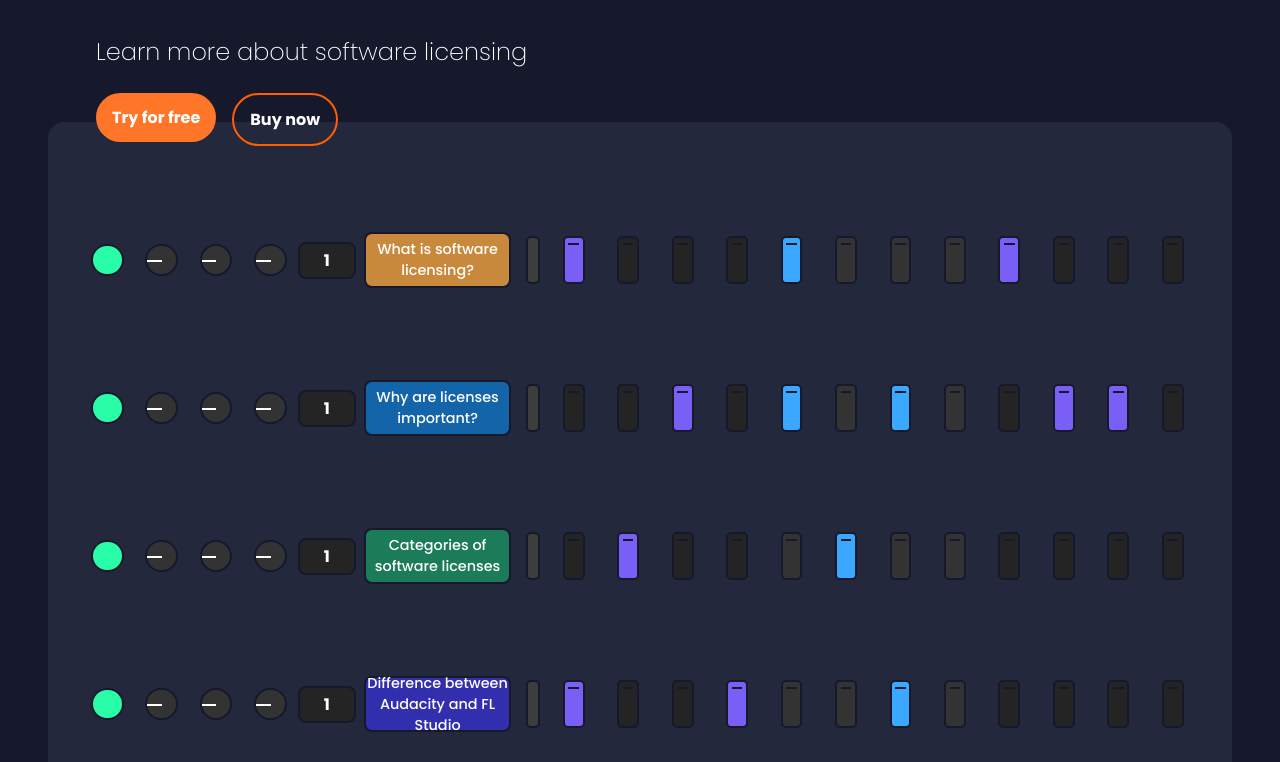
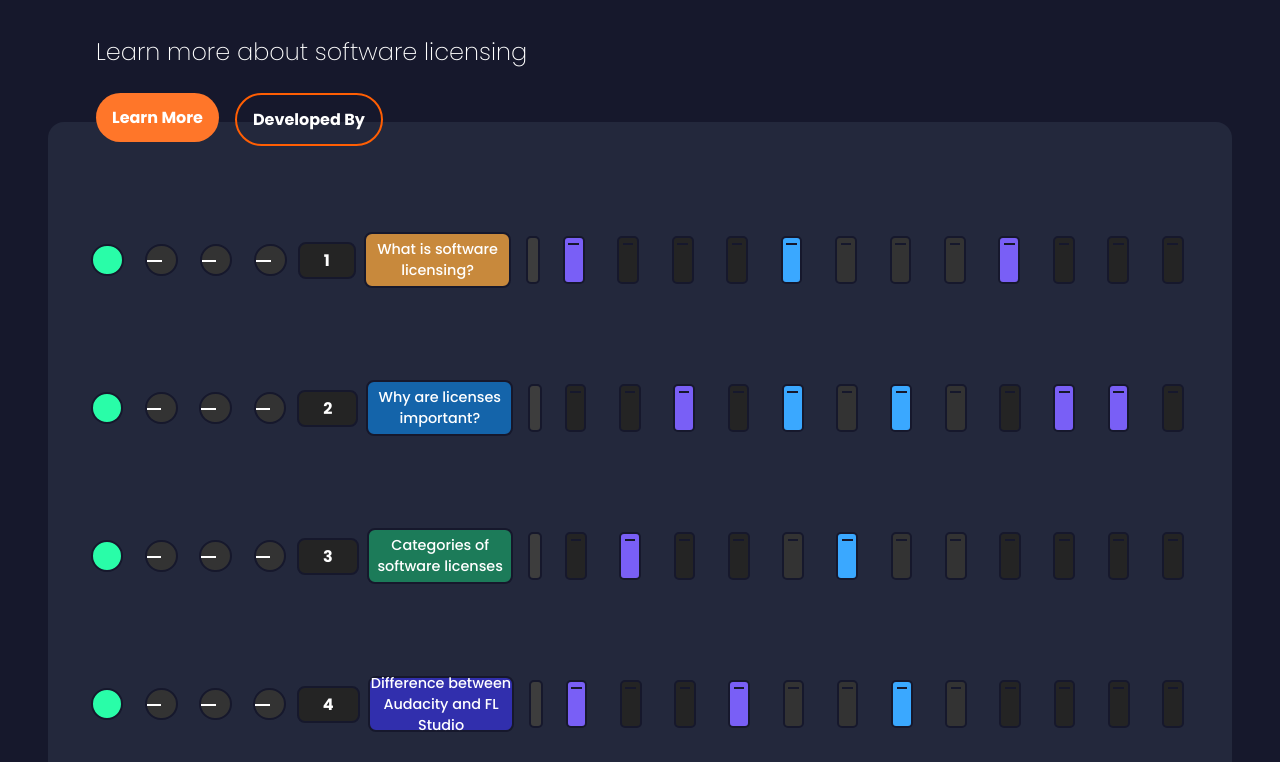
Before and after one commit to AdrianBonpin/tfl-software_licensing, a Next.js app: page / in a window 1280 px wide. Shown: the part 598-1360 px from the top of the page. Built offline with nearby package versions, Linux system fonts and the light colour scheme.

Commit message:
fix: numbering

```diff
--- a/app/page.tsx
+++ b/app/page.tsx
@@ -15,10 +15,10 @@ export default function LandingPage() {
           <h3>Learn more about software licensing</h3>
           <div>
             <Link href={'#try'}>
-              <button type='button'>Try for free</button>
+              <button type='button'>Learn More</button>
             </Link>
-            <Link href={''}>
-              <button type='button'>Buy now</button>
+            <Link href={'https://instagram.com/adrianbonpin'}>
+              <button type='button'>Developed By</button>
             </Link>
           </div>
         </div>
--- a/components/bullets.tsx
+++ b/components/bullets.tsx
@@ -62,7 +62,7 @@ export default function FLBullets() {
                 <div />
                 <div />
 
-                <div>1</div>
+                <div>2</div>
 
                 <div>Why are licenses important?</div>
 
@@ -114,7 +114,7 @@ export default function FLBullets() {
                 <div />
                 <div />
 
-                <div>1</div>
+                <div>3</div>
 
                 <div>Categories of software licenses</div>
 
@@ -153,7 +153,7 @@ export default function FLBullets() {
                 <div />
                 <div />
 
-                <div>1</div>
+                <div>4</div>
 
                 <div>Difference between Audacity and FL Studio</div>
 
```
